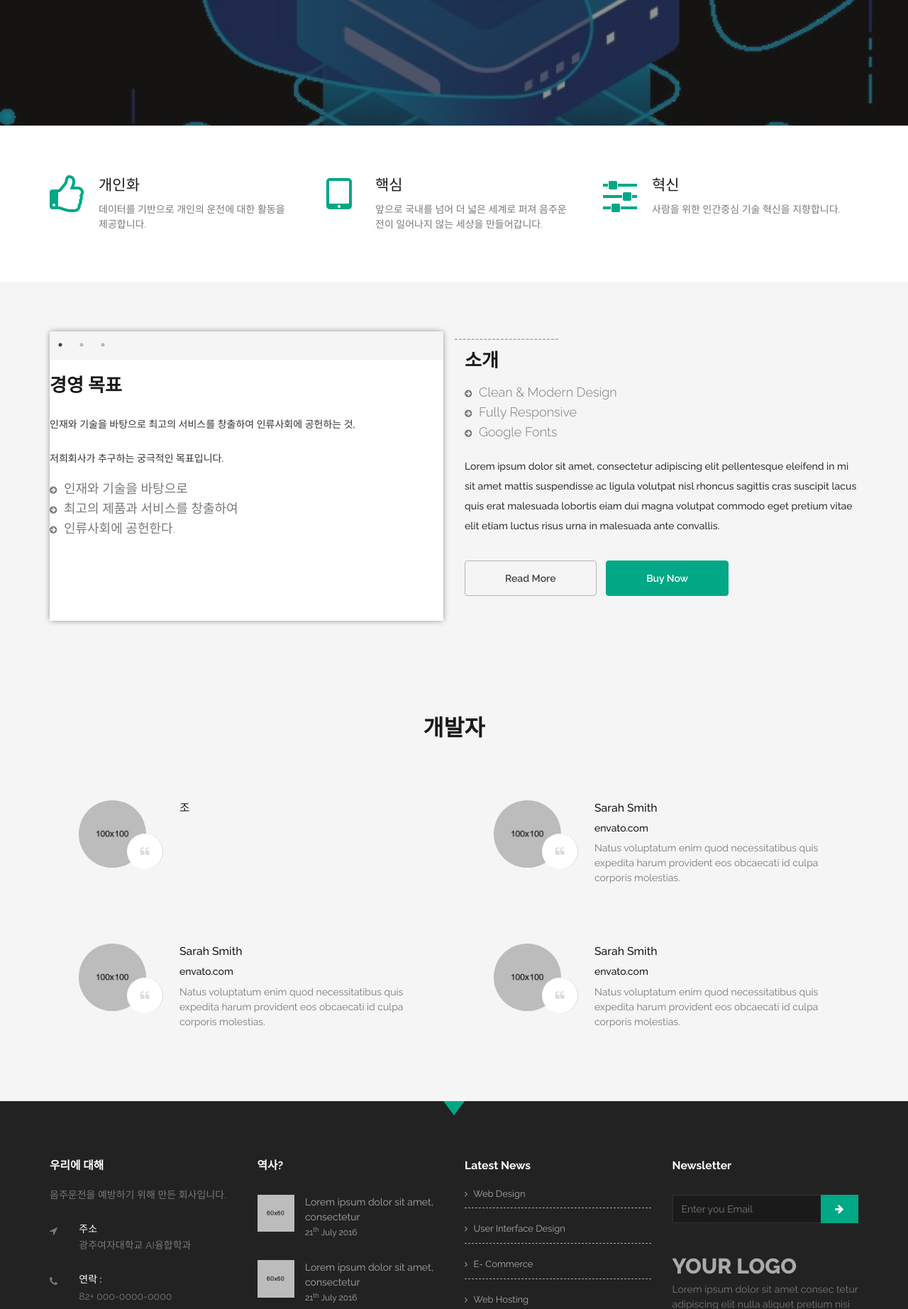
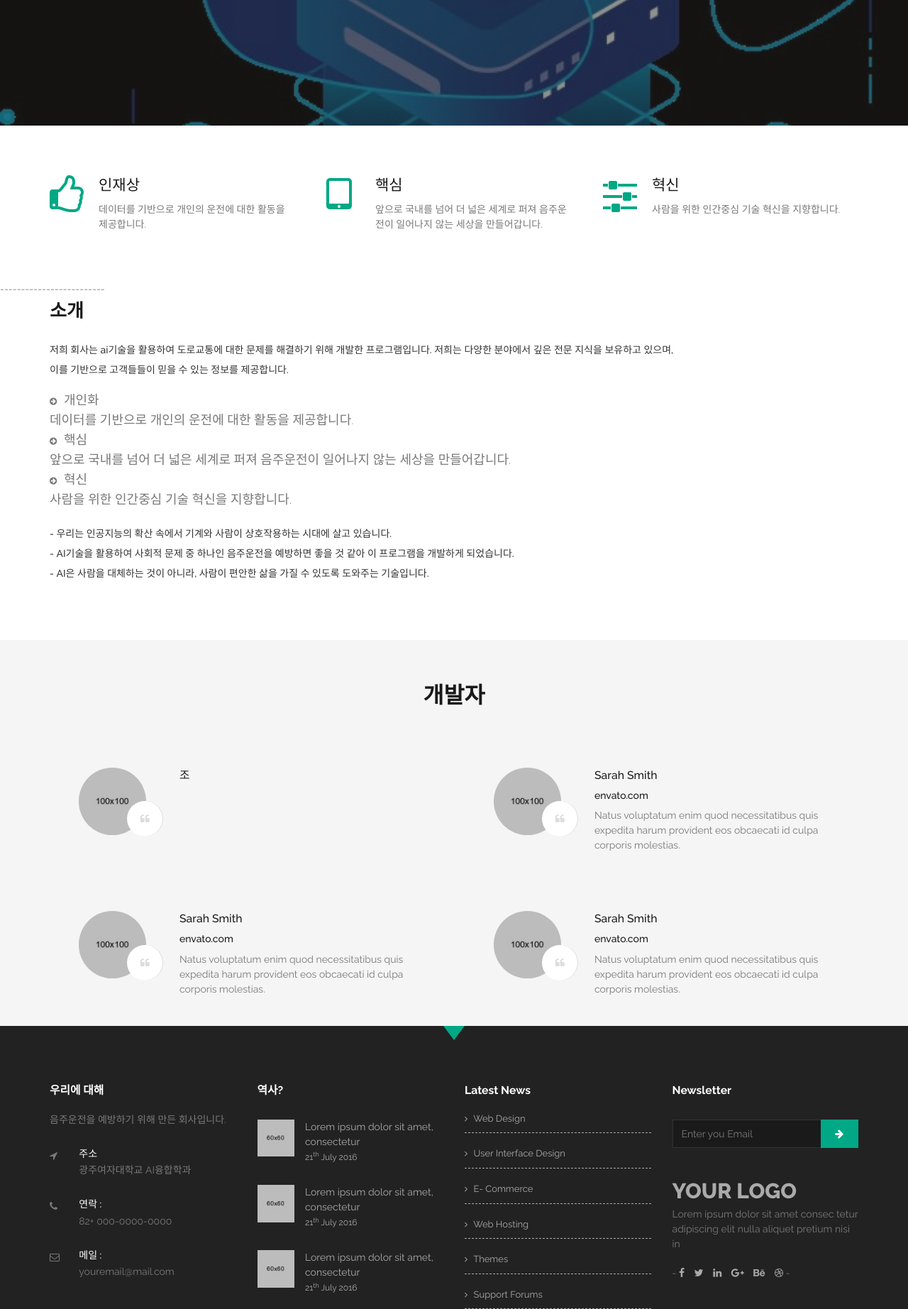
Before and after one commit to easyhyeon3232/test, a FastAPI app: page /home.do in a window 1280 px wide. Shown: the part 607-2452 px from the top of the page at 71% size. Run offline with FastAPI, Linux system fonts and the light colour scheme; some libraries are stand-ins or nearby versions; some web fonts are replaced.

Commit message:
sun commit

```diff
--- a/gwu_fastapi_mysite-main (2)/gwu_fastapi_mysite-main/gwu_fastapi_mysite-main/gwu_fastapi_mysite/templates/home.html
+++ b/gwu_fastapi_mysite-main (2)/gwu_fastapi_mysite-main/gwu_fastapi_mysite-main/gwu_fastapi_mysite/templates/home.html
@@ -36,8 +36,6 @@
                 </div><!--End off container -->
             </section> <!--End off Home Sections-->
 
-
-
             <!--Featured Section-->
             <section id="features" class="features">
                 <div class="container">
@@ -49,7 +47,7 @@
                                         <i class="fa fa-thumbs-o-up"></i>
                                     </div>
                                     <div class="f_item_text">
-                                        <h3>개인화</h3>
+                                        <h3>인재상</h3>
                                         <p>데이터를 기반으로 개인의 운전에 대한 활동을 제공합니다.</p>
                                     </div>
                                 </div>
@@ -82,65 +80,28 @@
                 </div><!-- End off container -->
             </section><!-- End off Featured Section-->
 
-
-            <!--Business Section-->
-            <section id="business" class="business bg-grey roomy-70">
-                <div class="container">
-                    <div class="row">
-                        <div class="main_business">
-                            <div class="col-md-6">
-                                <div class="business_slid">
-                                    <div class="slid_shap bg-grey"></div>
-                                    <div class="business_items text-center, style="text-align: left;">
-                                        <div class="business_item">
-                                            <div class="business_img">
-                                                <p></p>
-                                                <p></p>
-                                                <h2 class="text-uppercase"><strong>경영 목표</strong> </h2>
-                                                      </ul>
-                                                    <p class="m-top-20">인재와 기술을 바탕으로 최고의 서비스를 창출하여 인류사회에 공헌하는 것,
-                                                    <p class="m-top-20"> 저희회사가 추구하는 궁극적인 목표입니다.</p>
-                                                    <ul>
-                                                        <li><i class="fa fa-arrow-circle-right"></i> 인재와 기술을 바탕으로</li>
-                                                        <li><i class="fa  fa-arrow-circle-right"></i> 최고의 제품과 서비스를 창출하여</li>
-                                                        <li><i class="fa  fa-arrow-circle-right"></i> 인류사회에 공헌한다.</li>
-                                                <!-- 텍스트 대체<img src="assets/images/slider-img.png" alt="" />-->
-                                            </div>
-                                        </div>
-
-                                        <div class="business_item">
-                                            <div class="business_img">
-                                                <img src="assets/images/about-img1.jpg" alt="" />
-                                            </div>
-                                        </div>
-
-                                        <div class="business_item">
-                                            <div class="business_img">
-                                                <img src="assets/images/about-img1.jpg" alt="" />
-                                            </div>
-                                        </div>
-                                    </div>
-                                </div>
-                            </div>
-
               -------------------------
-                            <div class="col-md-6">
+              <div class="item">
+                    <div class="container">
+                        <div class="row">
+                            <div class="col-md-11">
                                 <div class="business_item sm-m-top-50">
                                     <h2 class="text-uppercase"><strong>소개</strong> </h2>
+                                    </ul>
+                                    <p class="m-top-20">저희 회사는 ai기술을 활용하여 도로교통에 대한 문제를 해결하기 위해 개발한 프로그램입니다.
+                                                        저희는 다양한 분야에서 깊은 전문 지식을 보유하고 있으며, <br>이를 기반으로 고객들들이 믿을 수 있는 정보를 제공합니다.</p>
                                     <ul>
-                                        <li><i class="fa fa-arrow-circle-right"></i> Clean & Modern Design</li>
-                                        <li><i class="fa  fa-arrow-circle-right"></i> Fully Responsive</li>
-                                        <li><i class="fa  fa-arrow-circle-right"></i> Google Fonts</li>
+                                        <li><i class="fa fa-arrow-circle-right"></i> 개인화
+                                            <br>데이터를 기반으로 개인의 운전에 대한 활동을 제공합니다.</li>
+                                        <li><i class="fa  fa-arrow-circle-right"></i> 핵심
+                                            <br>앞으로 국내를 넘어 더 넓은 세계로 퍼져 음주운전이 일어나지 않는 세상을 만들어갑니다.  </li>
+                                        <li><i class="fa  fa-arrow-circle-right"></i> 혁신
+                                            <br>사람을 위한 인간중심 기술 혁신을 지향합니다.</li>
+
                                     </ul>
-                                    <p class="m-top-20">Lorem ipsum dolor sit amet, consectetur adipiscing elit pellentesque eleifend in mi
-                                        sit amet mattis suspendisse ac ligula volutpat nisl rhoncus sagittis cras suscipit
-                                        lacus quis erat malesuada lobortis eiam dui magna volutpat commodo eget pretium vitae
-                                        elit etiam luctus risus urna in malesuada ante convallis.</p>
-
-                                    <div class="business_btn">
-                                        <a href="" class="btn btn-default m-top-20">Read More</a>
-                                        <a href="" class="btn btn-primary m-top-20">Buy Now</a>
-                                    </div>
+                                    <p class="m-top-20">- 우리는 인공지능의 확산 속에서 기계와 사람이 상호작용하는 시대에 살고 있습니다.
+                                                    <br>- AI기술을 활용하여 사회적 문제 중 하나인 음주운전을 예방하면 좋을 것 같아 이 프로그램을 개발하게 되었습니다.
+                                                    <br>- AI은 사람을 대체하는 것이 아니라, 사람이 편안한 삶을 가질 수 있도록 도와주는 기술입니다. </p>
 
                                 </div>
                             </div>
@@ -149,15 +110,20 @@
                 </div>
             </section><!-- End off Business section -->
 
+<br>
+<br>
+<br>
+<br>
            <!--Test section-->
-            <section id="test" class="test bg-grey roomy-60 fix">
+            <section id="test" class="test bg-grey roomy-20 fix">
                 <div class="container">
                     <div class="row">
                         <div class="main_test fix">
 
                             <div class="col-md-12 col-sm-12 col-xs-12">
                                 <div class="head_title text-center fix">
-                                    <h2 class="text-uppercase">개발자</h2>
+                                    <h2 class="text-uppercase"><p></p>
+                                        <br>개발자</h2>
                                     <h5><!--개발자 밑에 설명--> </h5>
                                 </div>
                             </div>
```
